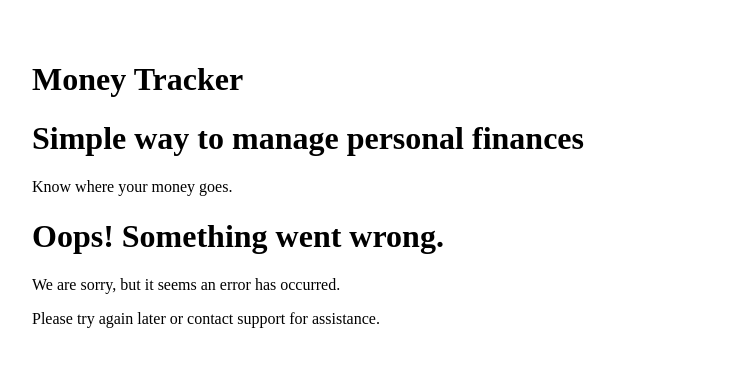
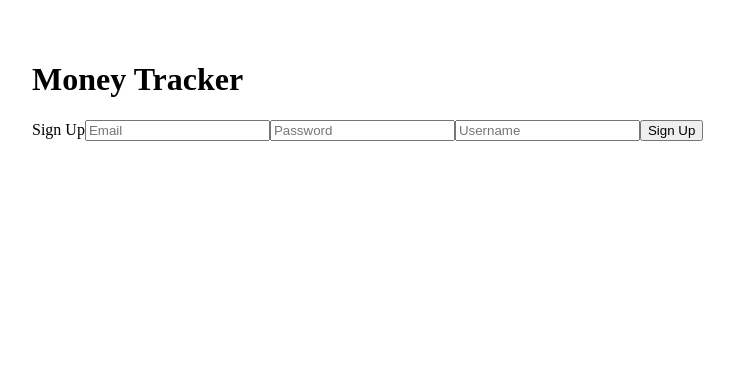
Before and after one commit to kywk23/project-2-THRIFTYCO, a React (Vite) app: page / in a window 1280 px wide. Shown: the top 366 px of the page, without its empty margins (8-742 px from the left). Built offline with nearby package versions, Linux system fonts and the light colour scheme; no server answers.

Commit message:
Signup compo done. issues accesssing displayName.

```diff
--- a/src/App.jsx
+++ b/src/App.jsx
@@ -1,13 +1,15 @@
 import "./App.css";
 import LandingPage from "./Components/LandingPage.jsx";
 import ErrorPage from "./Components/ErrorPage.jsx";
+import SignUp from "./Components/SignUp.jsx";
 
 function App() {
   return (
     <>
       <h1>Money Tracker </h1>
-      <LandingPage />
-      <ErrorPage />
+      {/* <LandingPage />
+      <ErrorPage /> */}
+      <SignUp />
     </>
   );
 }
--- /dev/null
+++ b/src/Components/SignUp.jsx
@@ -0,0 +1,34 @@
+import { createUserWithEmailAndPassword } from "firebase/auth";
+import { useState } from "react";
+import { auth } from "../firebase";
+
+export default function SignUp() {
+  const [email, setEmail] = useState("");
+  const [password, setPassword] = useState("");
+  const [username, setUsername] = useState("");
+
+  const signUp = () => {
+    createUserWithEmailAndPassword(auth, email, password, username)
+      .then((userCrendtial) => {
+        setUsername(userCrendtial.displayName);
+        console.log(userCrendtial);
+      })
+      .catch((err) => {
+        console.log(err);
+      });
+  };
+
+  return (
+    <div>
+      <label>Sign Up</label>
+      <input type="email" placeholder="Email" value={email} onChange={(e) => setEmail(e.target.value)} />
+      <input type="password" placeholder="Password" value={password} onChange={(e) => setPassword(e.target.value)} />
+      <input type="text" placeholder="Username" value={username} onChange={(e) => setUsername(e.target.value)} />
+      <button onClick={signUp}>Sign Up</button>
+    </div>
+  );
+}
+// test@test.com
+// testtest
+// test1
+// https://firebase.google.com/docs/auth/web/manage-users
--- a/src/firebase.jsx
+++ b/src/firebase.jsx
@@ -14,7 +14,7 @@
 };
 
 // To decide on naming of variables again below:
-// const firebaseApp = initializeApp(firebaseConfig);
-// export const database = getDatabase(firebaseApp);
-// export const storage = getStorage(firebaseApp);
-// export const auth = getAuth(firebaseApp);
+const firebaseApp = initializeApp(firebaseConfig);
+export const database = getDatabase(firebaseApp);
+export const storage = getStorage(firebaseApp);
+export const auth = getAuth(firebaseApp);
```
